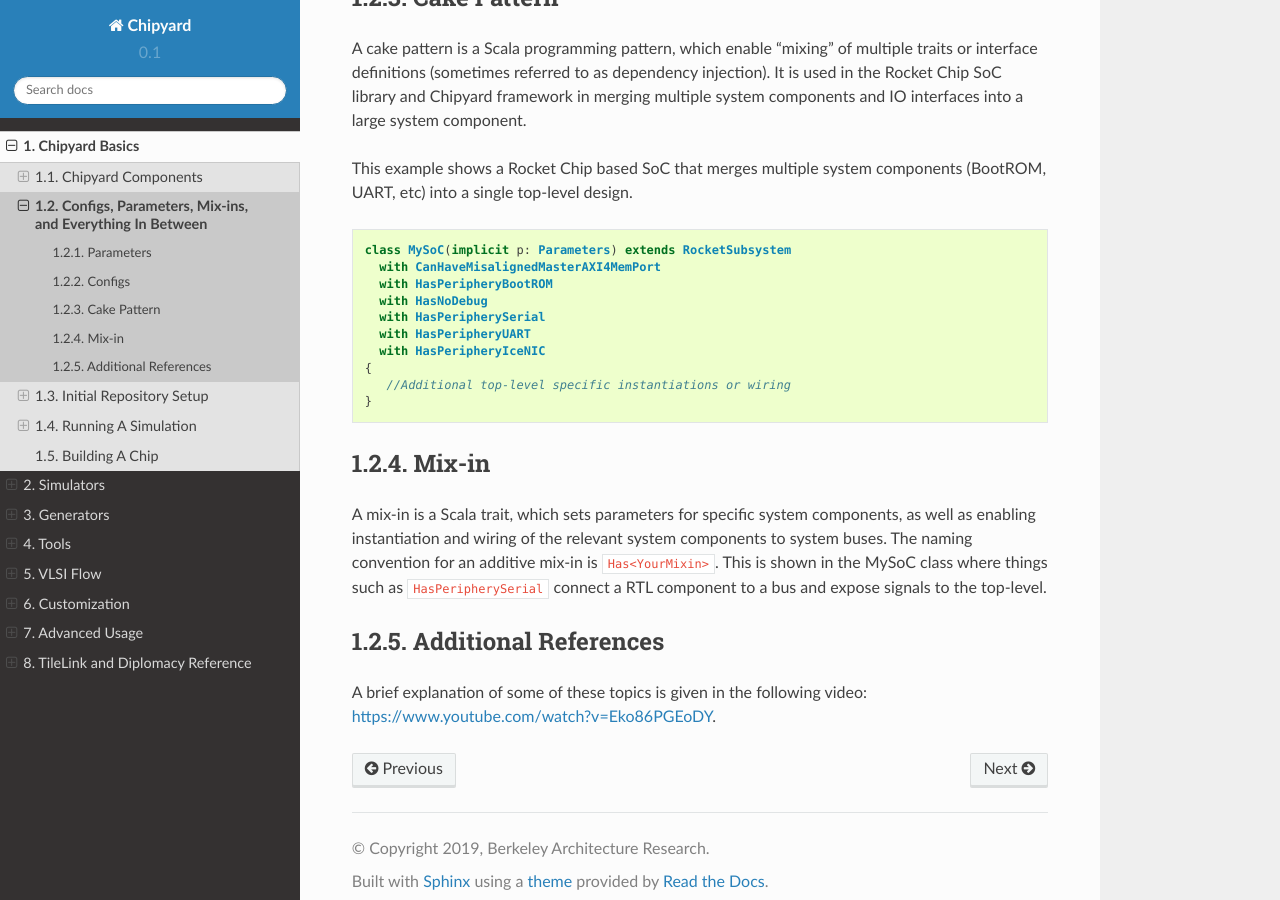
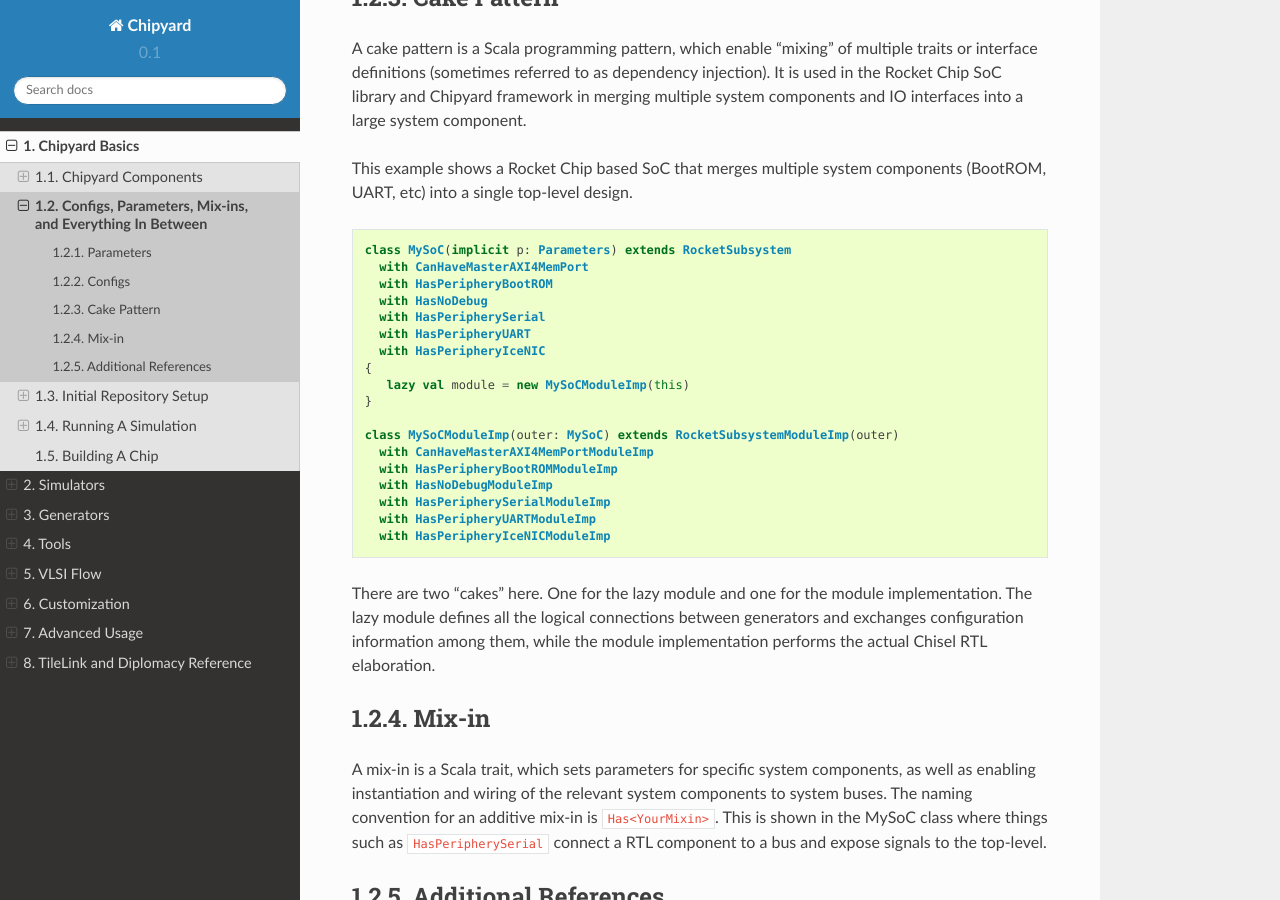
Before and after one commit to ucb-bar/chipyard, a Sphinx documentation site: the page built from docs/Chipyard-Basics/Configs-Parameters-Mixins.rst, in a window 1280 px wide and 900 px high, scrolled down 1741 px. Built offline with Sphinx 7.4.7 and the Read the Docs theme 2.0.0, drawn with Linux system fonts in a browser that asks for light colours.

Commit message:
add explanation of LazyModule vs. LazyModuleImp [skip ci]

```diff
--- a/docs/Chipyard-Basics/Configs-Parameters-Mixins.rst
+++ b/docs/Chipyard-Basics/Configs-Parameters-Mixins.rst
@@ -80,15 +80,28 @@ This example shows a Rocket Chip based SoC that merges multiple system component
 .. code-block:: scala
 
   class MySoC(implicit p: Parameters) extends RocketSubsystem
-    with CanHaveMisalignedMasterAXI4MemPort
+    with CanHaveMasterAXI4MemPort
     with HasPeripheryBootROM
     with HasNoDebug
     with HasPeripherySerial
     with HasPeripheryUART
     with HasPeripheryIceNIC
   {
-     //Additional top-level specific instantiations or wiring
+     lazy val module = new MySoCModuleImp(this)
   }
+
+  class MySoCModuleImp(outer: MySoC) extends RocketSubsystemModuleImp(outer)
+    with CanHaveMasterAXI4MemPortModuleImp
+    with HasPeripheryBootROMModuleImp
+    with HasNoDebugModuleImp
+    with HasPeripherySerialModuleImp
+    with HasPeripheryUARTModuleImp
+    with HasPeripheryIceNICModuleImp
+
+There are two "cakes" here. One for the lazy module and one for the module
+implementation. The lazy module defines all the logical connections between
+generators and exchanges configuration information among them, while the
+module implementation performs the actual Chisel RTL elaboration.
 
 Mix-in
 ---------------------------
```
Also changed, not shown: docs/Generators/IceNet.rst (+8 -5 lines).
